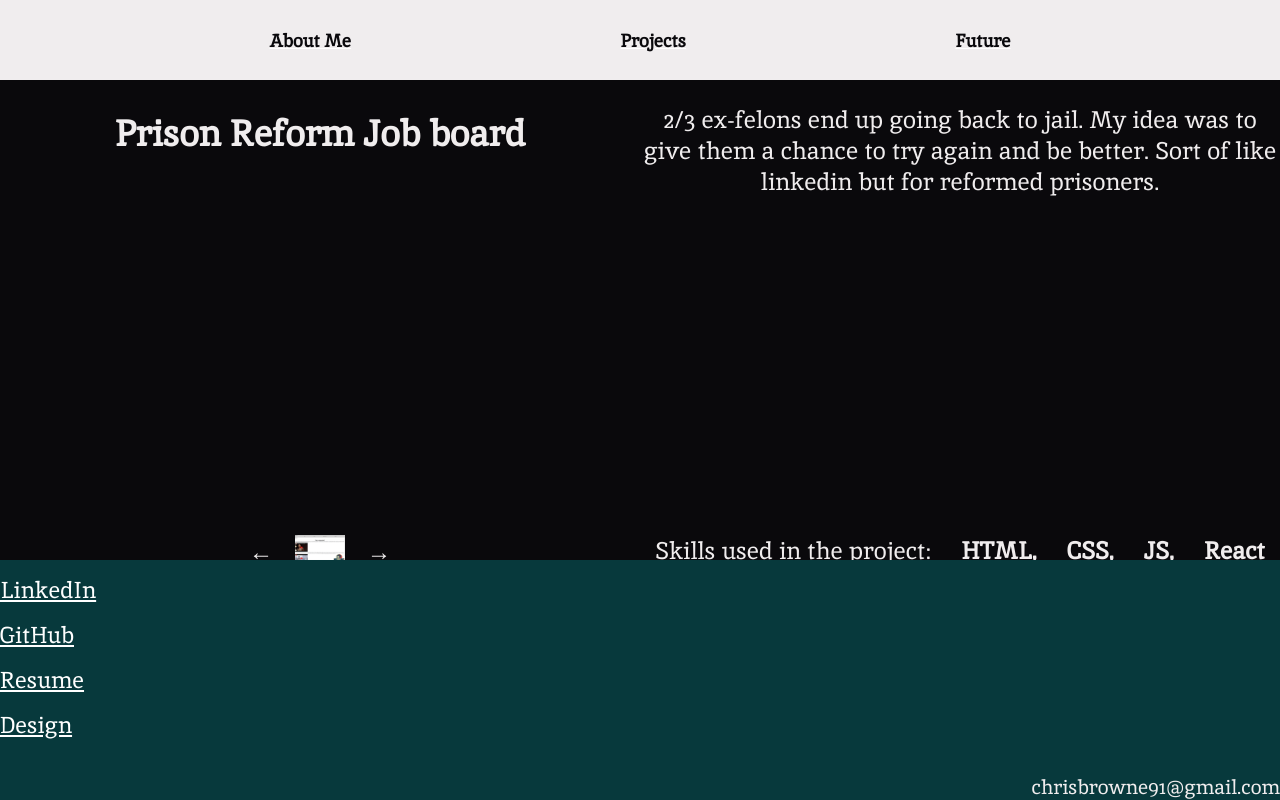
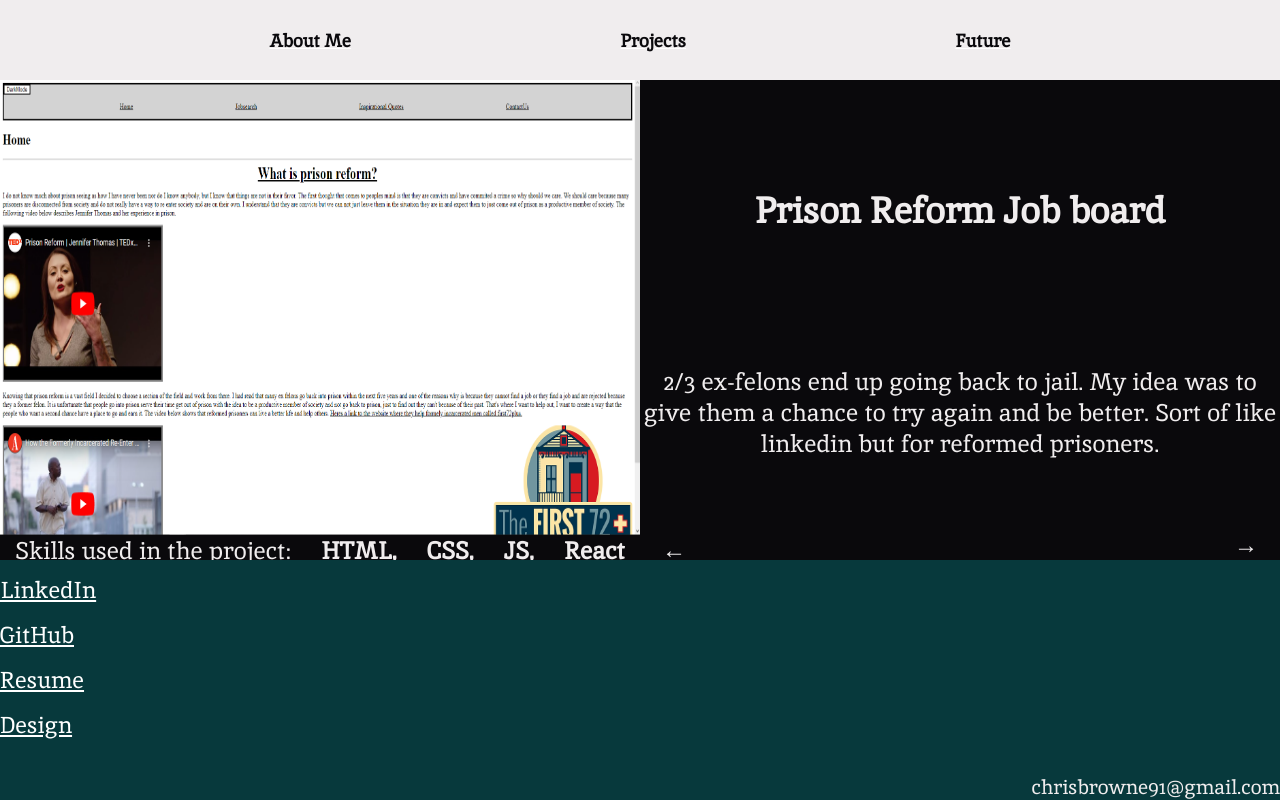
Before and after one commit to ChristopherB91/portfolio, a React (Vite) app: page /Projects in a window 1280 px wide. Built offline with nearby package versions, Linux system fonts and the light colour scheme.

Commit message:
temporary fix for buttons will change/fix

```diff
--- a/src/components/projects.tsx
+++ b/src/components/projects.tsx
@@ -99,9 +99,11 @@
 
   return (
     <div id="projects">
-      <h2 className={isActive ? "active" : ""}>{projects[num].title}</h2>
-      <p className={isActive ? "active" : ""}>{projects[num].description}</p>
-      <div>
+      <div id="title">
+        <h2 className={isActive ? "active" : ""}>{projects[num].title}</h2>
+        <p className={isActive ? "active" : ""}>{projects[num].description}</p>
+      </div>
+      <div className="projectSwitch">
         <button
           onClick={() => projectChange("left")}
           aria-label="previous project"
@@ -124,6 +126,22 @@
           &rarr;
         </button>
       </div>
+      <button
+        onClick={() => projectChange("left")}
+        aria-label="previous project"
+        disabled={isActive}
+        id="button1"
+      >
+        &larr;
+      </button>
+      <button
+        onClick={() => projectChange("left")}
+        aria-label="previous project"
+        disabled={isActive}
+        id="button2"
+      >
+        &rarr;
+      </button>
       <ul>
         <p>Skills used in the project:</p>
         {projects[num].skills.map((skill, index) => (
```
